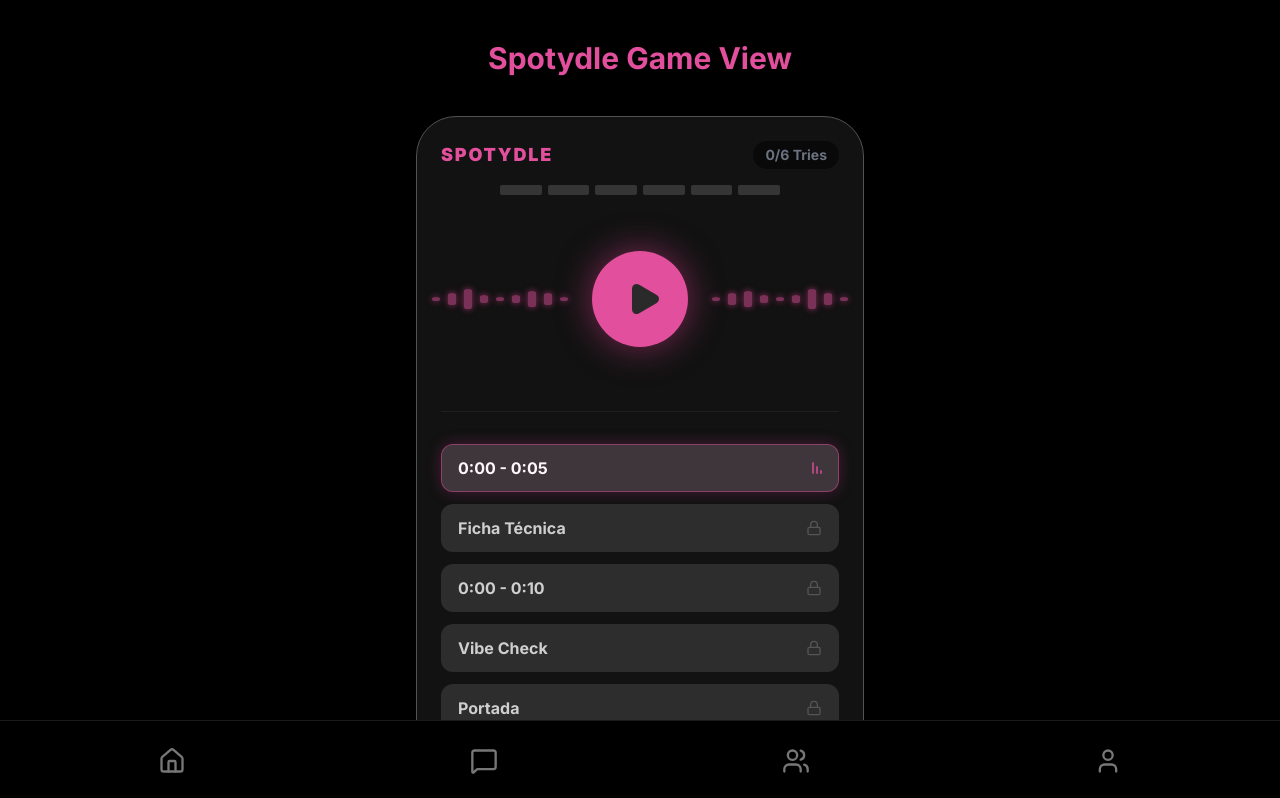
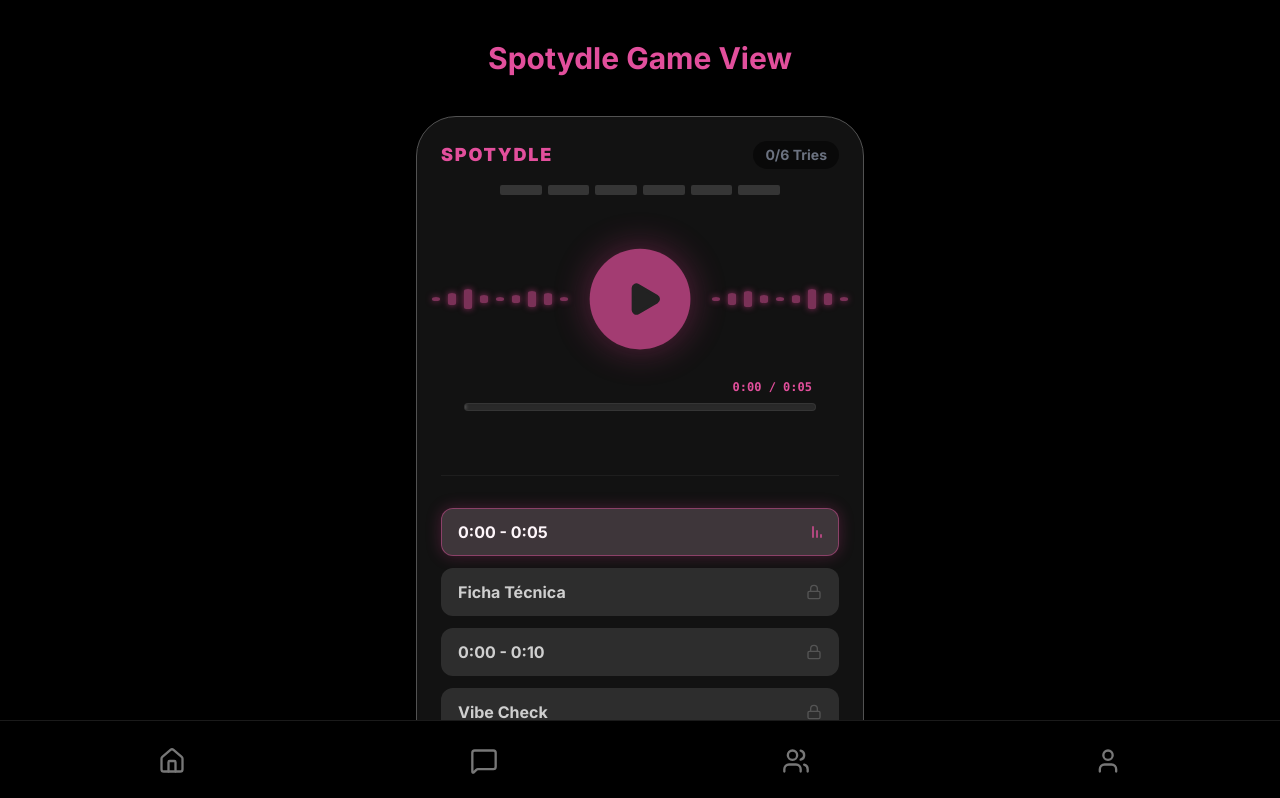
Before and after one commit to carlosgarciamontes/spotydle-oficial, a Next.js app: page /sandbox in a window 1280 px wide. Shown: the top 798 px of the page. Built offline with nearby package versions, Linux system fonts and the light colour scheme.

Commit message:
feat: audioplayer functions

```diff
--- a/src/components/game/Audioplayer.tsx
+++ b/src/components/game/Audioplayer.tsx
@@ -1,49 +1,149 @@
-import React from "react";
-import { Play, Pause } from "lucide-react";
-import { cn } from "@/lib/utils";
+'use client';
+
+import React, { useState, useRef, useEffect } from 'react';
+import { Play, Pause, Volume2 } from 'lucide-react';
+import { cn } from '@/lib/utils';
+import { useGame } from '@/context/GameContext';
 
 interface AudioPlayerProps {
-  isPlaying: boolean;
-  onTogglePlay: () => void;
   className?: string;
 }
 
-const AudioPlayer: React.FC<AudioPlayerProps> = ({
-  isPlaying,
-  onTogglePlay,
-  className
-}) => {
-
+const AudioPlayer: React.FC<AudioPlayerProps> = ({ className }) => {
+  const { targetSong, guesses, gameState } = useGame();
+  const [isPlaying, setIsPlaying] = useState(false);
+  const [progress, setProgress] = useState(0);
+  const [currentTime, setCurrentTime] = useState(0);
+  const [isSeeking, setIsSeeking] = useState(false);
+  const [hasNewAudio, setHasNewAudio] = useState(true);
+  const audioRef = useRef<HTMLAudioElement | null>(null);
   const leftBars = [1, 3, 5, 2, 1, 2, 4, 3, 1];
   const rightBars = [1, 3, 4, 2, 1, 2, 5, 3, 1];
 
+  // 1. CÁLCULO DE DURACIÓN
+  let maxDuration = 5;
+  if (gameState === 'won' || gameState === 'lost') {
+    maxDuration = 30;
+  } else if (guesses.length >= 5) {
+    maxDuration = 30;
+  } else if (guesses.length >= 2) {
+    maxDuration = 10;
+  }
+
+  useEffect(() => {
+    const timer = setTimeout(() => {
+      setHasNewAudio(true);
+    }, 0);
+    return () => clearTimeout(timer);
+  }, [maxDuration]);
+
+  // 2. CONTROL DEL PLAY/PAUSE
+  const togglePlay = () => {
+    if (!audioRef.current || !targetSong?.previewUrl) return;
+    if (hasNewAudio) setHasNewAudio(false);
+    if (isPlaying) {
+      audioRef.current.pause();
+    } else {
+      if (audioRef.current.currentTime >= maxDuration) {
+        audioRef.current.currentTime = 0;
+      }
+      audioRef.current.play();
+    }
+    setIsPlaying(!isPlaying);
+  };
+
+  // 3. ACTUALIZACIÓN DEL TIEMPO
+  const handleTimeUpdate = () => {
+    if (!audioRef.current) return;
+
+    const current = audioRef.current.currentTime;
+    setCurrentTime(current);
+
+    setProgress((current / maxDuration) * 100);
+
+    if (current >= maxDuration) {
+      audioRef.current.pause();
+      audioRef.current.currentTime = maxDuration;
+      setIsPlaying(false);
+    }
+  };
+
+  // 4. CLICK PARA MOVERSE (SCRUBBING) INSTANTÁNEO
+  const handleSeek = (e: React.MouseEvent<HTMLDivElement>) => {
+    if (!audioRef.current) return;
+
+    setIsSeeking(true);
+
+    const rect = e.currentTarget.getBoundingClientRect();
+    const clickX = e.clientX - rect.left;
+    const percentage = Math.max(0, Math.min(1, clickX / rect.width));
+    const newTime = percentage * maxDuration;
+
+    audioRef.current.currentTime = newTime;
+    setCurrentTime(newTime);
+    setProgress(percentage * 100);
+
+    setTimeout(() => {
+      setIsSeeking(false);
+    }, 50);
+  };
+
+  // 5. RESETEO AL CAMBIAR TURNO
+  useEffect(() => {
+    if (audioRef.current) {
+      audioRef.current.pause();
+      audioRef.current.currentTime = 0;
+    }
+
+    const resetTimer = setTimeout(() => {
+      setIsPlaying(false);
+      setProgress(0);
+      setCurrentTime(0);
+    }, 0);
+
+    return () => clearTimeout(resetTimer);
+  }, [guesses.length, gameState]);
+
+  if (!targetSong?.previewUrl) return null;
+
   return (
-    <div className={cn("flex flex-col items-center w-full my-8", className)}>
+    <div className={cn("flex flex-col items-center w-full my-8 gap-8", className)}>
+
+      <audio
+        ref={audioRef}
+        src={targetSong.previewUrl}
+        onTimeUpdate={handleTimeUpdate}
+        onEnded={() => setIsPlaying(false)}
+      />
+
+      {/* --- DISEÑO DE ONDAS Y BOTÓN --- */}
       <div className="flex items-center justify-center w-full gap-2 md:gap-4">
 
-        {/* Ondas Izquierda */}
         <div className="flex items-center gap-1.5 md:gap-2 h-[50px]">
           {leftBars.map((multiplier, i) => (
             <div
               key={`l-${i}`}
               className={cn(
                 "w-1.5 md:w-2 rounded-full bg-spotydle/50 shadow-[0_0_10px_rgba(233,64,150,0.6)] origin-center",
-                // Si suena, aplicamos la animación. Si pausa, una transición suave para aplastarlo
                 isPlaying ? "animate-sound" : "transition-transform duration-300"
               )}
               style={{
-                height: `${multiplier * 10}px`, // Altura SIEMPRE fija al máximo
-                transform: isPlaying ? 'none' : 'scaleY(0.4)', // En pausa lo aplastamos al 40%
-                animationDelay: `-${i * 0.15}s` // MAGIA: Delay NEGATIVO para que empiece fluido
+                height: `${multiplier * 10}px`,
+                transform: isPlaying ? 'none' : 'scaleY(0.4)',
+                animationDelay: `-${i * 0.15}s`
               }}
             />
           ))}
         </div>
 
-        {/* Botón Central de Play/Pause */}
         <button
-          onClick={onTogglePlay}
-          className="w-20 h-20 md:w-24 md:h-24 rounded-full bg-spotydle flex items-center justify-center shadow-[0_0_35px_rgba(233,64,150,0.5)] z-10 mx-2 cursor-pointer hover:scale-105 active:scale-95 transition-transform shrink-0"
+          onClick={togglePlay}
+          className={cn(
+            "w-20 h-20 md:w-24 md:h-24 rounded-full bg-spotydle flex items-center justify-center shadow-[0_0_35px_rgba(233,64,150,0.5)] z-10 mx-2 cursor-pointer transition-all shrink-0",
+            !isPlaying && hasNewAudio
+              ? "animate-pulse scale-105"
+              : "hover:scale-105 active:scale-95"
+          )}
         >
           {isPlaying ? (
             <Pause size={36} className="text-[#2A2A2A] fill-current" />
@@ -52,7 +152,6 @@
           )}
         </button>
 
-        {/* Ondas Derecha */}
         <div className="flex items-center gap-1.5 md:gap-2 h-[50px]">
           {rightBars.map((multiplier, i) => (
             <div
@@ -64,14 +163,37 @@
               style={{
                 height: `${multiplier * 10}px`,
                 transform: isPlaying ? 'none' : 'scaleY(0.4)',
-                // MAGIA: Delay NEGATIVO invertido
                 animationDelay: `-${(rightBars.length - i) * 0.15}s`
               }}
             />
           ))}
         </div>
+      </div>
 
+      {/* --- BARRA DE PROGRESO INFERIOR --- */}
+      <div className="w-full flex flex-col gap-2 relative max-w-sm px-4">
+        <div className="flex justify-end items-center px-1">
+          <span className="text-[10px] md:text-xs font-mono font-bold text-spotydle">
+            0:{Math.floor(currentTime) < 10 ? `0${Math.floor(currentTime)}` : Math.floor(currentTime)} / 0:{maxDuration < 10 ? `0${maxDuration}` : maxDuration}
+          </span>
+        </div>
+
+        <div
+          className="w-full h-2 bg-[#2A2A2A] rounded-full overflow-hidden relative shadow-inner border border-white/5 cursor-pointer group hover:bg-[#333] transition-colors"
+          onClick={handleSeek}
+        >
+          <div
+            className={cn(
+              "h-full bg-spotydle rounded-full relative group-hover:brightness-110",
+              !isSeeking && "transition-[width] duration-200 ease-linear"
+            )}
+            style={{ width: `${progress}%` }}
+          >
+            <div className="absolute right-0 top-0 bottom-0 w-2 bg-white/50 blur-[2px] rounded-full"></div>
+          </div>
+        </div>
       </div>
+
     </div>
   );
 };
--- a/src/context/GameContext.tsx
+++ b/src/context/GameContext.tsx
@@ -36,7 +36,8 @@
 const MOCK_TARGET_SONG: TargetSong = {
   artist: "Linkin Park",
   title: "In The End",
-  coverUrl: "https://i.scdn.co/image/ab67616d0000b273e8b066f70c206551210d902b"
+  coverUrl: "https://i.scdn.co/image/ab67616d0000b273e8b066f70c206551210d902b",
+  previewUrl: "https://www.soundhelix.com/examples/mp3/SoundHelix-Song-1.mp3"
 };
 
 export const GameProvider = ({ children }: { children: ReactNode }) => {
```
